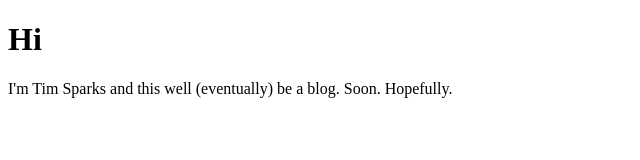
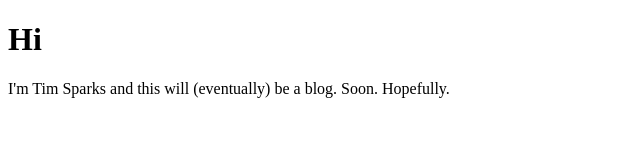
Before and after one commit to CourtDweller/CourtDweller.github.io, a plain HTML site: page index.html in a window 1280 px wide. Shown: the full height of the page, 0-640 px from the left. Drawn offline with Linux system fonts and the light colour scheme.

Commit message:
Update index.html

```diff
--- a/index.html
+++ b/index.html
@@ -2,6 +2,6 @@
 <html>
 <body>
 <h1>Hi</h1>
-<p>I'm Tim Sparks and this well (eventually) be a blog. Soon. Hopefully.</p>
+<p>I'm Tim Sparks and this will (eventually) be a blog. Soon. Hopefully.</p>
 </body>
 </html>
```
